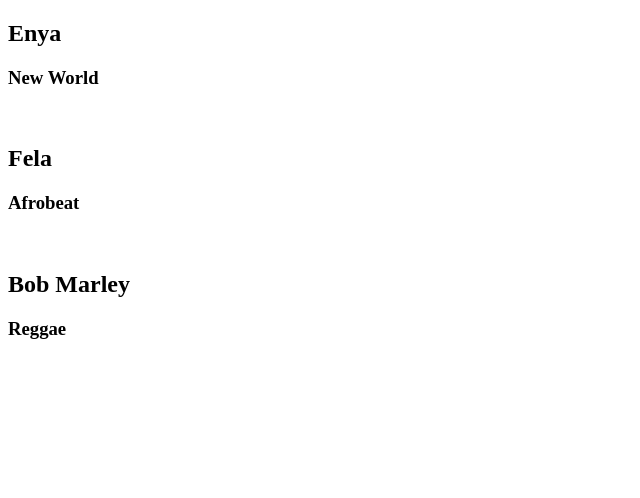
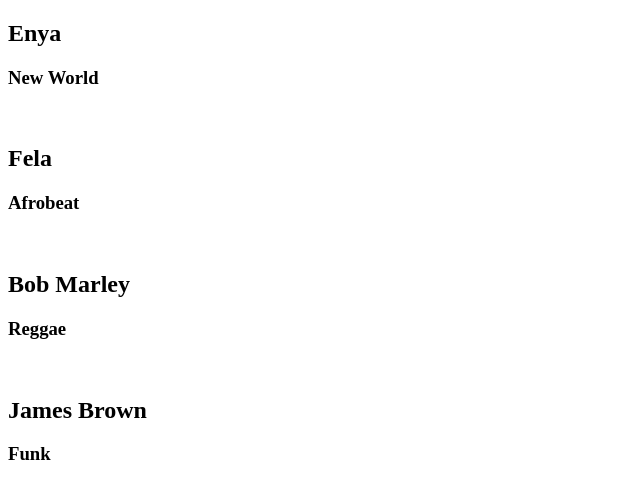
Before and after one commit to laresamdeola/ReactPractise, a React (Create React App) app: page / in a window 1280 px wide. Shown: the top 498 px of the page, without its empty margins (0-640 px from the left). Built offline with nearby package versions, Linux system fonts and the light colour scheme.

Commit message:
Update m-spreadoperator.jsx and index.js

```diff
--- a/src/components/lessons2/m-spreadoperator.jsx
+++ b/src/components/lessons2/m-spreadoperator.jsx
@@ -0,0 +1,47 @@
+import React from "react";
+
+const SpreadOperator = () => {
+  const artists = [
+    {
+      id: 1,
+      genre: "New World",
+      artistName: "Enya",
+    },
+    {
+      id: 2,
+      genre: "Afrobeat",
+      artistName: "Fela",
+    },
+    {
+      id: 3,
+      genre: "Reggae",
+      artistName: "Bob Marley",
+    },
+    {
+      id: 4,
+      genre: "Funk",
+      artistName: "James Brown",
+    },
+  ];
+
+  const Artist = (props) => {
+    const { id, genre, artistName } = props;
+    return (
+      <section key={id}>
+        <h2>{artistName}</h2>
+        <h3>{genre}</h3>
+        <br />
+      </section>
+    );
+  };
+
+  return (
+    <div>
+      {artists.map((artist) => {
+        return <Artist {...artist} />;
+      })}
+    </div>
+  );
+};
+
+export { SpreadOperator };
--- a/src/index.js
+++ b/src/index.js
@@ -1,8 +1,8 @@
 import React from "react";
 import { createRoot } from "react-dom/client";
-import { ProperList } from "./components/lessons2/k-properlist";
+import { SpreadOperator } from "./components/lessons2/m-spreadoperator";
 
 const rootElement = document.getElementById("root");
 const root = createRoot(rootElement);
 
-root.render(<ProperList />);
+root.render(<SpreadOperator />);
```
